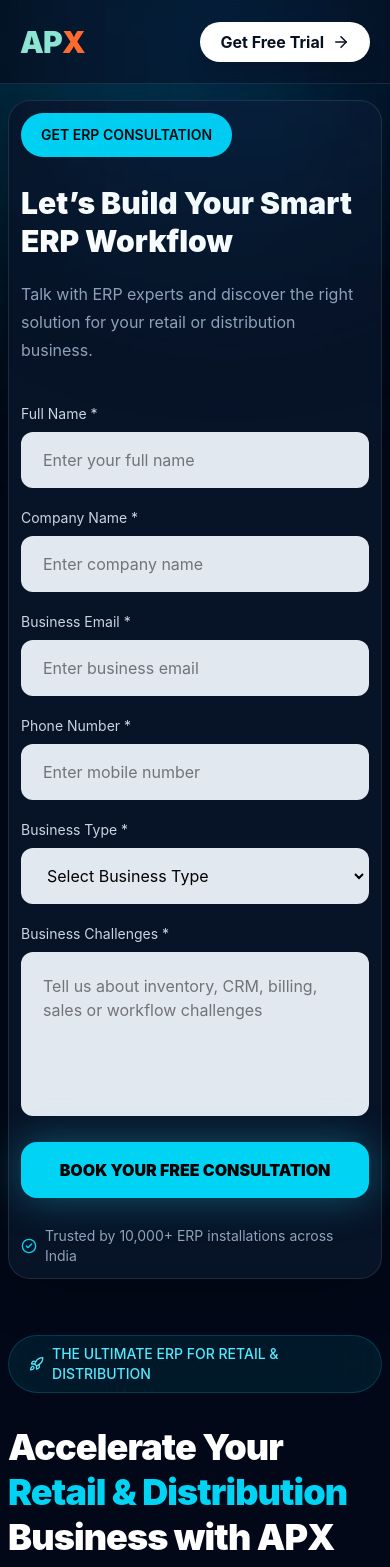
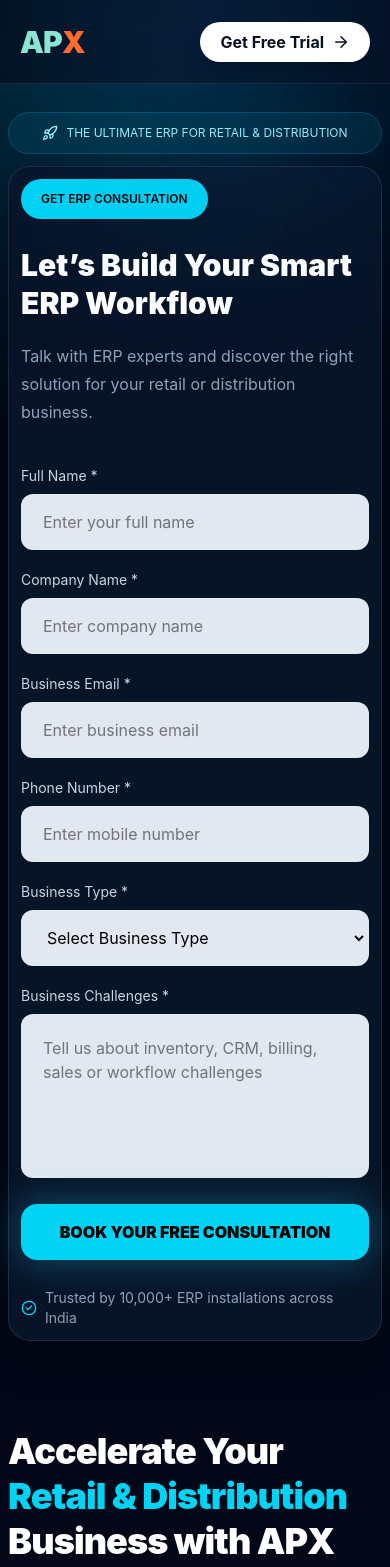
Before and after one commit to MyVirtualCard/APX-ERP-DEMO, a React (Vite) app in the folder client/: page / in a window 390 px wide. Shown: the top 1567 px of the page. Built offline with nearby package versions, Linux system fonts and the light colour scheme.

Commit message:
some changes

```diff
--- a/client/src/components/HeroSection.jsx
+++ b/client/src/components/HeroSection.jsx
@@ -116,7 +116,7 @@
           {/* LEFT SIDE */}
            <div className="order-2 lg:order-1">
             {/* Badge */}
-            <div className="inline-flex items-center gap-2 border border-cyan-400/20 bg-cyan-500/10 text-cyan-300 px-5 py-2 rounded-full text-sm font-medium backdrop-blur-xl">
+            <div className="sm:inline-flex  hidden items-center gap-2 border border-cyan-400/20 bg-cyan-500/10 text-cyan-300 px-5 py-2 rounded-full text-sm font-medium backdrop-blur-xl">
               <Rocket size={16} />
               THE ULTIMATE ERP FOR RETAIL & DISTRIBUTION
             </div>
@@ -173,9 +173,14 @@
 
           {/* RIGHT SIDE FORM */}
            <div className="order-1 lg:order-2 relative">
+                   {/* Badge */}
+            <div className="sm:hidden  flex items-center gap-2 border border-cyan-400/20 bg-cyan-500/10 text-cyan-200 px-3 py-3 rounded-full text-xs  backdrop-blur-xl mx-auto my-3 justify-center">
+              <Rocket size={16} />
+              THE ULTIMATE ERP FOR RETAIL & DISTRIBUTION
+            </div>
             <div className="bg-[#081529]/95 border border-white/10 rounded-[22px] p-3 sm:p-8 lg:p-10 shadow-2xl backdrop-blur-xl">
               {/* Badge */}
-              <div className="inline-flex bg-cyan-400 text-black font-semibold px-5 py-3 rounded-full text-sm">
+              <div className="inline-flex bg-cyan-400 text-black font-semibold px-5 py-3 rounded-full text-xs sm:text-sm">
                 GET ERP CONSULTATION
               </div>
 
```
